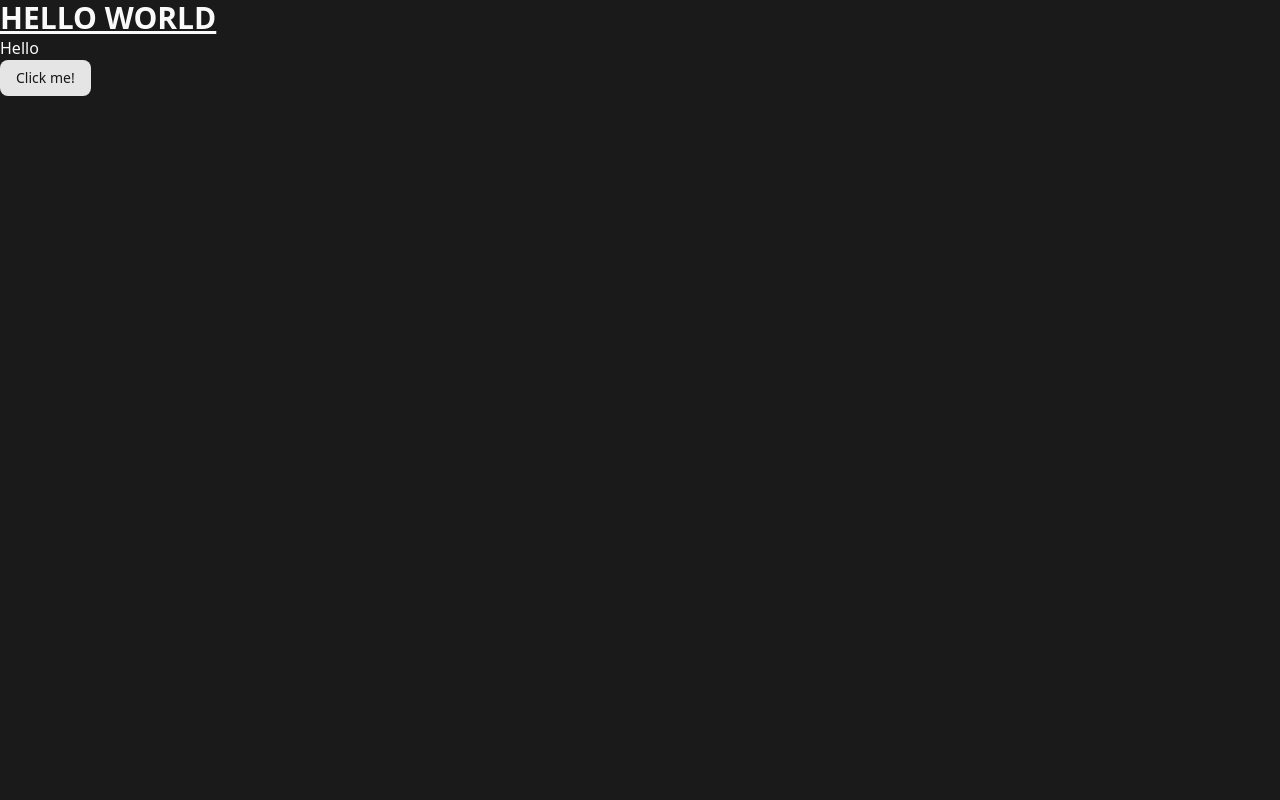
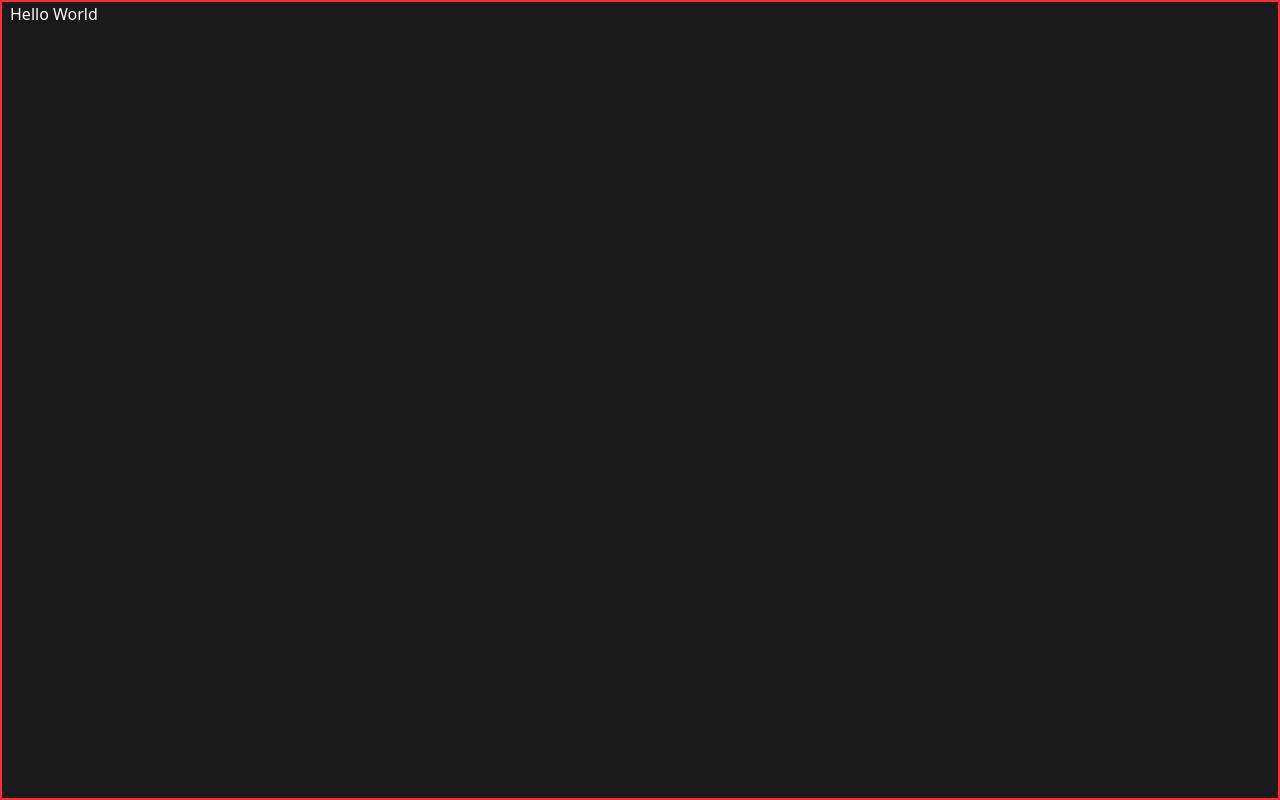
Before and after one commit to raymondshiner/rshiner-website-v2, a React (Vite) app: page / in a window 1280 px wide. Built offline with nearby package versions, Linux system fonts and the light colour scheme.

Commit message:
setup main app wrapper

```diff
--- a/src/App.tsx
+++ b/src/App.tsx
@@ -1,14 +1,18 @@
-import { Button } from './components/ui/button'
-import Hello from './Hello/Hello'
 
 function App() {
   return (
-    <>
-      <h1 className='text-3xl font-bold underline'>HELLO WORLD</h1>
-      <Hello />
-      <Button>Click me!</Button>
-    </>
+    <AppWrapper>
+      <div>Hello World</div>
+    </AppWrapper>
   )
 }
 
+function AppWrapper({ children }: { children: React.ReactNode }) {
+  return <div className="container px-2 h-screen border-2 border-red-500">
+    {children}
+  </div>
+}
+
+
+
 export default App
--- a/src/Hello/Hello.tsx
+++ /dev/null
@@ -1,2 +0,0 @@
-// src/Hello.tsx
-export default function Hello() { return <h1>Hello</h1> }
--- a/src/components/ui/button.tsx
+++ /dev/null
@@ -1,60 +0,0 @@
-/* eslint-disable react-refresh/only-export-components */
-import { Slot } from "@radix-ui/react-slot"
-import { cva, type VariantProps } from "class-variance-authority"
-import * as React from "react"
-
-import { cn } from "@/lib/utils"
-
-const buttonVariants = cva(
-  "inline-flex items-center justify-center gap-2 whitespace-nowrap rounded-md text-sm font-medium transition-all disabled:pointer-events-none disabled:opacity-50 [&_svg]:pointer-events-none [&_svg:not([class*='size-'])]:size-4 shrink-0 [&_svg]:shrink-0 outline-none focus-visible:border-ring focus-visible:ring-ring/50 focus-visible:ring-[3px] aria-invalid:ring-destructive/20 dark:aria-invalid:ring-destructive/40 aria-invalid:border-destructive cursor-pointer",
-  {
-    variants: {
-      variant: {
-        default:
-          "bg-primary text-primary-foreground shadow-xs hover:bg-primary/90",
-        destructive:
-          "bg-destructive text-white shadow-xs hover:bg-destructive/90 focus-visible:ring-destructive/20 dark:focus-visible:ring-destructive/40 dark:bg-destructive/60",
-        outline:
-          "border bg-background shadow-xs hover:bg-accent hover:text-accent-foreground dark:bg-input/30 dark:border-input dark:hover:bg-input/50",
-        secondary:
-          "bg-secondary text-secondary-foreground shadow-xs hover:bg-secondary/80",
-        ghost:
-          "hover:bg-accent hover:text-accent-foreground dark:hover:bg-accent/50",
-        link: "text-primary underline-offset-4 hover:underline",
-      },
-      size: {
-        default: "h-9 px-4 py-2 has-[>svg]:px-3",
-        sm: "h-8 rounded-md gap-1.5 px-3 has-[>svg]:px-2.5",
-        lg: "h-10 rounded-md px-6 has-[>svg]:px-4",
-        icon: "size-9",
-      },
-    },
-    defaultVariants: {
-      variant: "default",
-      size: "default",
-    },
-  }
-)
-
-function Button({
-  className,
-  variant,
-  size,
-  asChild = false,
-  ...props
-}: React.ComponentProps<"button"> &
-  VariantProps<typeof buttonVariants> & {
-    asChild?: boolean
-  }) {
-  const Comp = asChild ? Slot : "button"
-
-  return (
-    <Comp
-      data-slot="button"
-      className={cn(buttonVariants({ variant, size, className }))}
-      {...props}
-    />
-  )
-}
-
-export { Button, buttonVariants }
```
Also changed, not shown: 1 other file (tests, documents, lock files or other folders).
